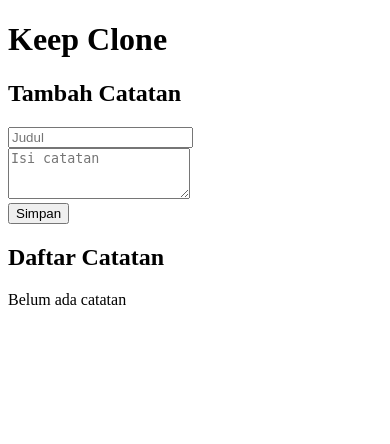
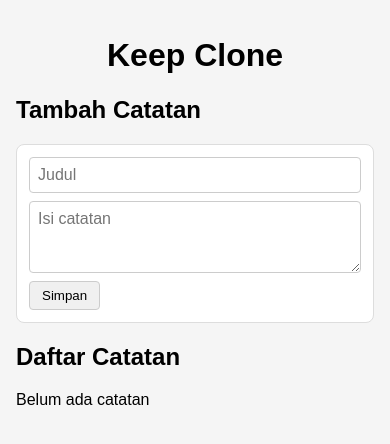
Before and after one commit to ragilfathur23-spec/keep-clone, a Flask app: page / in a window 390 px wide. Shown: the top 444 px of the page. Run offline with Flask 3, Linux system fonts and the light colour scheme; data that the repository does not hold is empty.

Commit message:
Style app with CSS and make layout mobile friendly

```diff
--- /dev/null
+++ b/static/style.css
@@ -0,0 +1,62 @@
+body {
+    font-family: Arial, sans-serif;
+    max-width: 600px;
+    margin: 0 auto;
+    padding: 16px;
+    background-color: #f5f5f5;
+}
+
+h1 {
+    text-align: center;
+}
+
+.note {
+    background-color: white;
+    border: 1px solid #ddd;
+    border-radius: 8px;
+    padding: 12px;
+    margin-bottom: 12px;
+}
+
+.note p {
+    margin: 8px 0;
+    white-space: pre-wrap;
+}
+
+.actions {
+    display: flex;
+    gap: 8px;
+    align-items: center;
+}
+
+input[type="text"],
+textarea {
+    display: block;
+    width: 100%;
+    box-sizing: border-box;
+    padding: 8px;
+    margin-bottom: 8px;
+    border: 1px solid #ccc;
+    border-radius: 4px;
+    font-family: inherit;
+    font-size: 1rem;
+}
+
+button {
+    padding: 6px 12px;
+    border: 1px solid #ccc;
+    border-radius: 4px;
+    background-color: #f0f0f0;
+    cursor: pointer;
+}
+
+button:hover{
+    background-color: #e0e0e0;
+}
+
+.actions{
+    display: flex;
+    flex-wrap: wrap;
+    gap: 8px;
+    align-items: center;
+}
--- a/templates/index.html
+++ b/templates/index.html
@@ -1,39 +1,50 @@
 <!DOCTYPE html>
 <html lang="id">
+
 <head>
     <meta charset="UTF-8">
+    <meta name="viewport" content="width=device-width, initial-scale=1.0">
     <title>Keep Clone</title>
+    <link rel="stylesheet" href="{{ url_for('static', filename='style.css') }}">
 </head>
+
 <body>
 
     <h1>Keep Clone</h1>
 
     <h2>Tambah Catatan</h2>
+    <div class="note">
         <form action="{{ url_for('add_note')}}" method="POST">
             <input type="text" name="title" placeholder="Judul">
-            <br>
             <textarea name="content" placeholder="Isi catatan" rows="3" required></textarea>
-            <br>
             <button type="submit">Simpan</button>
         </form>
+    </div>
 
     <h2>Daftar Catatan</h2>
     {% if notes %}
-            <ul>
     {% for note in notes %}
-                    <li>{% if note["is_pinned"] %} {% endif %} {% if note["title"] %}<strong>{{ note["title"] }}</strong>: {% endif %}{{ note["content"] }}
+    <div class="note">
+        {% if note["is_pinned"] %} {% endif %}
+        {% if note["title"] %}<strong>{{ note["title"] }}</strong><br> {% endif %}
+        <p>{{ note["content"] }}</p>
+
+        <div class="actions">
+            <a href="{{ url_for('edit_note', note_id=note['id']) }}">Edit</a>
+
+            <form action="{{ url_for('pin_note', note_id=note['id']) }}" method="POST" style="display:inline;">
+                <button type="submit">{{ "Lepas pin" if note["is_pinned"] else "Pin"}}</button>
+            </form>
+
             <form action="{{ url_for('delete_note', note_id=note['id']) }}" method="POST" style="display:inline;">
                 <button type="submit">Hapus</button>
             </form>
-                    <form action="{{ url_for('pin_note', note_id=note['id']) }}" method="POST" style="display:inline;">
-                        <button type="submit">{{ "Lepas pin" if note["is_pinned"] else "Pin"}}</button>
-                    </form>
-                    <a href="{{ url_for('edit_note', note_id=note['id']) }}">Edit</a>
-                    </li>
+        </div>
+    </div>
     {% endfor %}
-            </ul>
     {% else %}
     <p>Belum ada catatan</p>
     {% endif %}
 </body>
+
 </html>
```
Also changed, not shown: templates/edit.html (+9 -2 lines). Lines whose indentation alone changed are shown as unchanged.
